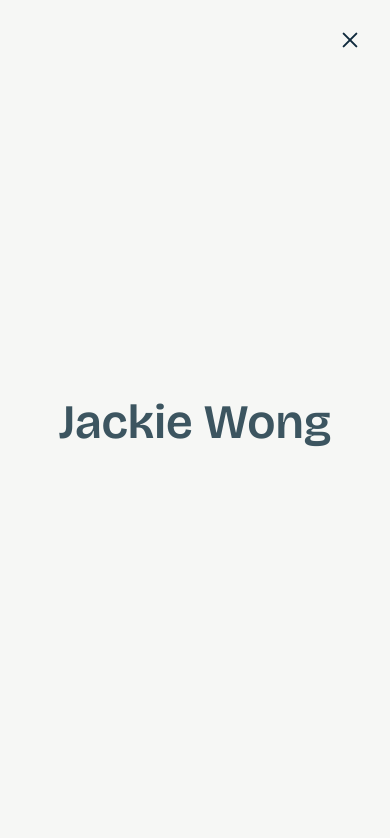
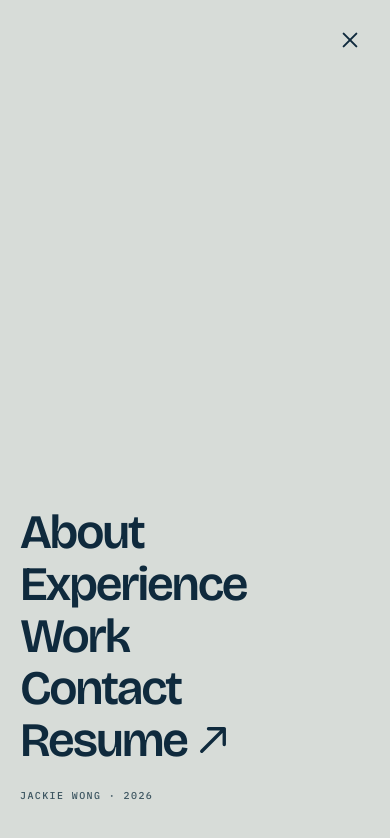
Before and after one commit to jackiewong99/portfolio_v3, a Next.js app: page / in a window 390 px wide. Both pictures are taken after a click on the button "Open navigation menu". Shown: the top 838 px of the page. Built offline with nearby package versions, Linux system fonts and the light colour scheme.

Commit message:
Update MobileNav

```diff
--- a/app/components/sections/MobileNav.tsx
+++ b/app/components/sections/MobileNav.tsx
@@ -16,121 +16,11 @@ type MobileNavProps = {
   onOpenChange: (isOpen: boolean) => void;
 };
 
-// NEW: everything the clip-path needs, in plain pixels. See getRevealGeometry.
-type RevealGeometry = {
-  originX: number;
-  originY: number;
-  radius: number;
-};
-
-/*
- * REVEAL TIMING + EASING
- *
- * CHANGED: the old reveal used `cubic-bezier(0.65, 0, 0.35, 1)` at 0.38s. That
- * curve takes ~40% of its duration to cover the first quarter of the distance and
- * another ~40% to cover the last quarter. On its own that reads as "slow to
- * start", but combined with the radius bug described below it produced the two
- * hiccups you saw.
- *
- * `(0.4, 0, 0.2, 1)` is the standard ease in-out: it still accelerates and
- * decelerates (per your brief) but leaves the start and end much less flat.
- *
- * Closing is a touch faster than opening (0.35s vs 0.4s). Exits that finish
- * quicker than entrances feel responsive; both stay inside your 350-400ms window.
- */
-const REVEAL_EASE = [0.4, 0, 0.2, 1] as const;
-const OPEN_DURATION = 0.4;
-const CLOSE_DURATION = 0.35;
-
-// Rounding and sub-pixel toggle positions can leave a 1px sliver in the far
-// corner at the end of the reveal. A couple of extra pixels removes it and costs
-// nothing visible (2px of ~900px of travel).
-const REVEAL_RADIUS_PADDING = 2;
-
-// Link stagger. The first link starts while the circle is ~1/3 open (0.14s) so
-// text arrives on the expanding edge instead of after the circle has finished.
-const ITEM_DELAY = 0.14;
-const ITEM_STAGGER = 0.05;
-
-/*
- * HOW THE CIRCLE ORIGIN AND RADIUS ARE CALCULATED
- *
- * NEW: measured from the real toggle instead of a hard-coded string.
- *
- * Origin: the centre of the toggle's wrapper, from getBoundingClientRect(). The
- * old `calc(100% - 2.5rem) 2.5rem` only matched while the toggle stayed exactly
- * `right-5 top-5 size-10`; changing any of those (e.g. the px-5 -> px-6 blueprint
- * fix in this pass) would silently detach the circle from the button. Measuring
- * makes the CSS the single source of truth.
- *
- * We measure the wrapper, not the button: the button gets `whileTap` scale, which
- * would nudge its rect, but the wrapper's box never transforms.
- *
- * Radius: the distance from that origin to the FARTHEST viewport corner. The
- * circle only needs to reach that corner to cover everything.
- */
-const getRevealGeometry = (toggleAnchor: HTMLElement): RevealGeometry => {
-  const { left, top, width, height } = toggleAnchor.getBoundingClientRect();
-  const originX = left + width / 2;
-  const originY = top + height / 2;
-
-  // The farthest corner is whichever side of the origin has more room, per axis.
-  // (For a toggle in the top-right this is the bottom-left, but computing it per
-  // axis keeps it correct if the toggle ever moves.)
-  // innerWidth includes any classic scrollbar, so it can only overshoot slightly
-  // (safe), never undershoot.
-  const farthestX = Math.max(originX, window.innerWidth - originX);
-  const farthestY = Math.max(originY, window.innerHeight - originY);
-
-  return {
-    originX,
-    originY,
-    radius: Math.ceil(Math.hypot(farthestX, farthestY)) + REVEAL_RADIUS_PADDING,
-  };
-};
-
-/*
- * CHANGED: root cause of BOTH hiccups.
- *
- * Old: closed = `circle(0px at ...)`, open = `circle(150vmax at ...)`.
- *
- * (1) Overshoot. This is the pause at the END of opening and the START of
- *     closing. On a 390x844 phone the circle only needs ~880px to cover the
- *     screen, but 150vmax is ~1266px, so the circle already covered everything
- *     at ~70% of its radius. With the old easing that point arrives ~57% of the
- *     way through the duration, which means the last ~160ms of opening animated
- *     nothing visible. Closing is the mirror image: the edge stays off-screen for
- *     the first ~160ms before it comes back into view. Using the exact
- *     farthest-corner radius means every millisecond of the tween moves the
- *     visible edge.
- *
- * (2) Mixed units (a hazard, not proven on your machine). Motion's JS animator
- *     interpolates the numbers in a string and keeps the unit template of the
- *     TARGET keyframe, so closing from `150vmax` to `0px` can render as 150 -> 0
- *     in px: a full-screen circle snapping to 150px on the first frame. Whether
- *     that path runs depends on Motion version/WAAPI eligibility, so treat it as
- *     a risk we're removing rather than the confirmed cause.
- *
- * Fix: both keyframes come from this one function, so they always share the same
- * unit template (px everywhere, no calc(), no vmax) and only the numbers change.
- */
-const getClipPath = ({ originX, originY, radius }: RevealGeometry) =>
-  `circle(${radius}px at ${originX}px ${originY}px)`;
-
 export default function MobileNav({
   isNavigationVisible,
   onOpenChange,
 }: MobileNavProps) {
   const [isOpen, setIsOpen] = useState(false);
-  // NEW: measured at open time and reused for the exit, so the circle closes
-  // back onto exactly the point it opened from.
-  const [reveal, setReveal] = useState<RevealGeometry>({
-    originX: 0,
-    originY: 0,
-    radius: 0,
-  });
-  // NEW: points at the fixed wrapper around the toggle (its box never transforms).
-  const toggleAnchorRef = useRef<HTMLDivElement>(null);
   const contentRef = useRef<HTMLDivElement>(null);
   const prefersReducedMotion = useReducedMotion();
   const isClient = useSyncExternalStore(
@@ -139,16 +29,8 @@ export default function MobileNav({
     () => false,
   );
 
-  const openMenu = () => {
-    // Measure inside the click handler (not an effect) so the geometry is in state
-    // in the same render that mounts the overlay. That means `initial` already
-    // has the right origin, so the circle never slides from a stale point.
-    const toggleAnchor = toggleAnchorRef.current;
-    if (toggleAnchor) setReveal(getRevealGeometry(toggleAnchor));
-    setIsOpen(true);
-  };
   const closeMenu = () => setIsOpen(false);
-  const toggleMenu = () => (isOpen ? closeMenu() : openMenu());
+  const toggleMenu = () => setIsOpen(previouslyOpen => !previouslyOpen);
 
   useEffect(() => {
     // Let the parent coordinate its brand animation without owning menu behavior.
@@ -169,30 +51,11 @@ export default function MobileNav({
   useEffect(() => {
     if (!isOpen) return;
 
-    // NEW: while open, re-measure on resize/rotation. The toggle is pinned to the
-    // top-right, so its x changes with the viewport width, and a radius measured
-    // for portrait can fall short of a corner in landscape.
-    const remeasure = () => {
-      const toggleAnchor = toggleAnchorRef.current;
-      if (toggleAnchor) setReveal(getRevealGeometry(toggleAnchor));
-    };
-
-    window.addEventListener('resize', remeasure);
-    return () => window.removeEventListener('resize', remeasure);
-  }, [isOpen]);
-
-  useEffect(() => {
-    if (!isOpen) return;
-
     // Treat the overlay like a modal: lock scrolling, focus its first link, and
     // provide an Escape exit while it is present.
     const originalOverflow = document.body.style.overflow;
     document.body.style.overflow = 'hidden';
-    // CHANGED: preventScroll. The overlay's content can scroll now (see below), and
-    // a plain focus() would jump that scroller to the first link mid-reveal.
-    contentRef.current
-      ?.querySelector<HTMLAnchorElement>('a')
-      ?.focus({ preventScroll: true });
+    contentRef.current?.querySelector<HTMLAnchorElement>('a')?.focus();
 
     const closeOnEscape = (event: KeyboardEvent) => {
       if (event.key === 'Escape') closeMenu();
@@ -205,24 +68,9 @@ export default function MobileNav({
     };
   }, [isOpen]);
 
-  // Both keyframes share one template (see getClipPath): only the radius differs.
-  const openClipPath = getClipPath(reveal);
-  const closedClipPath = getClipPath({ ...reveal, radius: 0 });
-
-  // Reduced motion keeps the instant open/close from before (duration 0), so the
-  // menu still appears and disappears without any travelling edge.
-  const openTransition = prefersReducedMotion
+  const revealTransition = prefersReducedMotion
     ? { duration: 0 }
-    : { duration: OPEN_DURATION, ease: REVEAL_EASE };
-  const closeTransition = prefersReducedMotion
-    ? { duration: 0 }
-    : { duration: CLOSE_DURATION, ease: REVEAL_EASE };
-
-  // NEW: while the header is hidden by scroll, the portaled toggle is faded out but
-  // used to stay clickable and focusable, so an invisible button sat in the corner
-  // and could open the menu by accident. `inert` removes it from pointer and
-  // keyboard interaction until the nav is back.
-  const isToggleShown = isNavigationVisible || isOpen;
+    : { duration: 0.38, ease: [0.65, 0, 0.35, 1] as const };
 
   return (
     <>
@@ -243,17 +91,16 @@ export default function MobileNav({
               {isOpen && (
                 /* The portal escapes the transformed header; clipPath can cover the viewport. */
                 <motion.aside
-                  animate={{
-                    clipPath: openClipPath,
-                    transition: openTransition,
-                  }}
+                  animate={{ clipPath: `circle(150vmax at ${revealOrigin})` }}
                   aria-labelledby='mobile-navigation-title'
                   aria-modal='true'
                   className='fixed inset-0 z-60 overflow-hidden bg-fog-line text-deep-water'
                   exit={{ clipPath: `circle(0px at ${revealOrigin})` }}
                   id='mobile-navigation'
-                  initial={{ clipPath: closedClipPath }}
+                  initial={{ clipPath: `circle(0px at ${revealOrigin})` }}
+                  onClick={closeMenu}
                   role='dialog'
+                  transition={revealTransition}
                 >
                   <div
                     className='flex h-full flex-col px-5 pb-10 pt-28 sm:px-8'
@@ -268,15 +115,10 @@ export default function MobileNav({
                               initial={{ opacity: 0, y: 18 }}
                               key={item.href}
                               transition={{
-                                // CHANGED: shorter lead-in and shared constants. The
-                                // reveal now runs its full 0.4s instead of finishing
-                                // early, so links can overlap it instead of popping in
-                                // after a finished circle (which read as a second,
-                                // late "hiccup").
                                 delay: prefersReducedMotion
                                   ? 0
-                                  : ITEM_DELAY + index * ITEM_STAGGER,
-                                duration: prefersReducedMotion ? 0 : 0.3,
+                                  : 0.16 + index * 0.055,
+                                duration: prefersReducedMotion ? 0 : 0.28,
                                 ease: 'easeOut',
                               }}
                             >
@@ -304,12 +146,9 @@ export default function MobileNav({
                         </ul>
                       </nav>
                     </div>
-                    {/*
-                      REMOVED: the "Jackie Wong · 2026" footer line. It was 10px
-                      uppercase tracked mono (blueprint 8.2), repeated the brand, and
-                      a third use of the mono face that the blueprint reserves for tech
-                      tags and dates.
-                    */}
+                    <p className='font-mono text-[0.625rem] uppercase tracking-[0.14em] text-slate-tide'>
+                      Jackie Wong · 2026
+                    </p>
                   </div>
                 </motion.aside>
               )}
```
